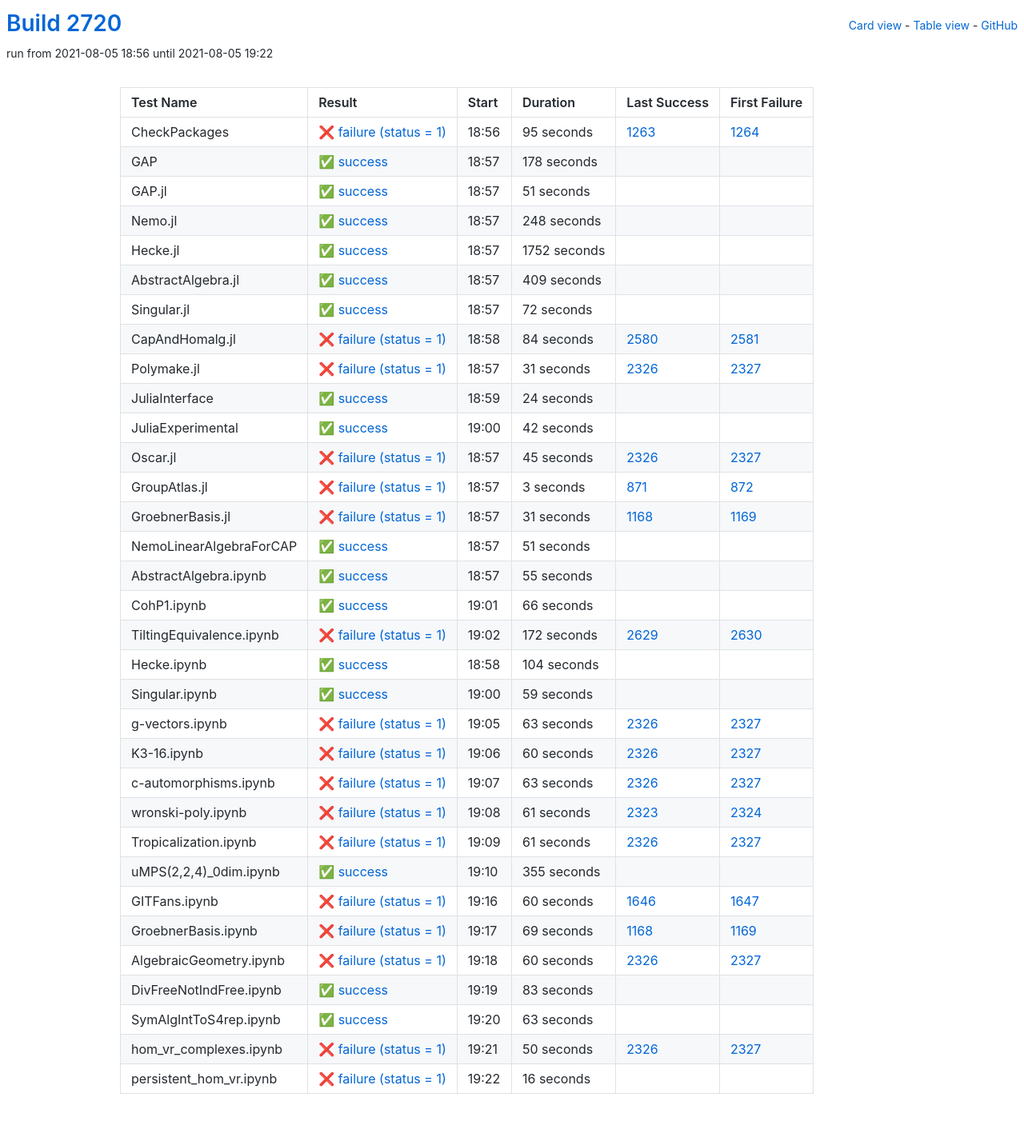
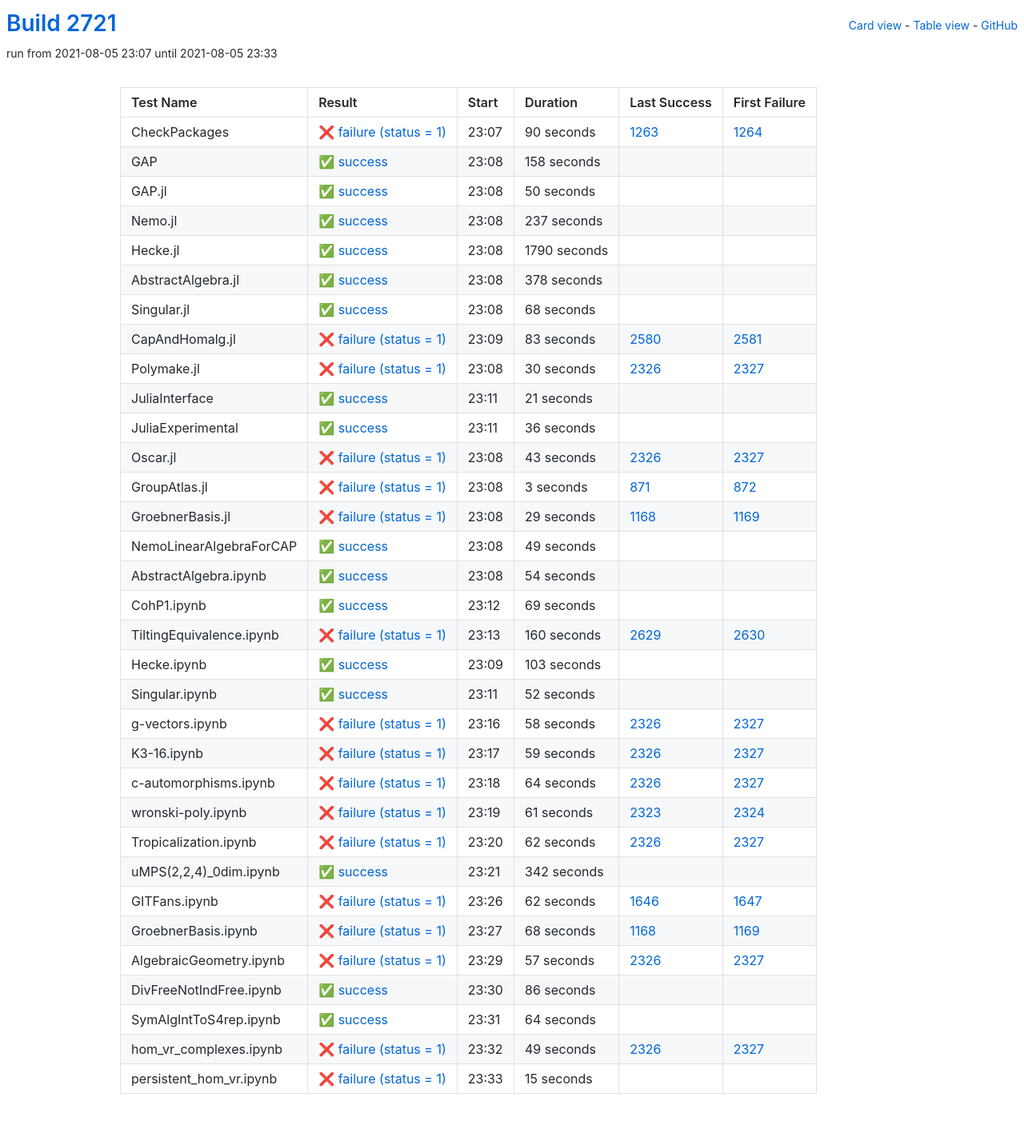
Before and after one commit to oscar-system/oscar-ci-status-stable, a Jekyll site: the page built from table.html, in a window 1280 px wide. Shown: the whole page at 80% size. Built offline with Jekyll 4.4.1, drawn with Linux system fonts in a browser that asks for light colours.

Commit message:
Build #2721

```diff
--- a/_data/ci.yml
+++ b/_data/ci.yml
@@ -1,6 +1,6 @@
 ---
-build: 2720
-build_url: https://oscarci.mathematik.uni-kl.de/job/oscar-stable/2720/
+build: 2721
+build_url: https://oscarci.mathematik.uni-kl.de/job/oscar-stable/2721/
 job: oscar-stable
 organization: oscar-system
 repo: oscar-ci-status-stable
@@ -8,152 +8,152 @@ repourl: https://github.com/oscar-system/oscar-ci-status-stable
 tests:
 - name: CheckPackages
   id: checkpackages
-  log: https://oscarci.mathematik.uni-kl.de/job/oscar-stable/2720/artifact/logs/build-2720/CheckPackages.log
-  start: 2021-08-05 18:56
+  log: https://oscarci.mathematik.uni-kl.de/job/oscar-stable/2721/artifact/logs/build-2721/CheckPackages.log
+  start: 2021-08-05 23:07
   success: false
   exitcode: 1
   status: failure
-  duration: 95
+  duration: 90
   last_success: 1263
   last_success_url: https://oscarci.mathematik.uni-kl.de/job/oscar-stable/1263/
   first_failure: 1264
   first_failure_url: https://oscarci.mathematik.uni-kl.de/job/oscar-stable/1264/
 - name: GAP
   id: gap
-  log: https://oscarci.mathematik.uni-kl.de/job/oscar-stable/2720/artifact/logs/build-2720/GAP.log
-  start: 2021-08-05 18:57
+  log: https://oscarci.mathematik.uni-kl.de/job/oscar-stable/2721/artifact/logs/build-2721/GAP.log
+  start: 2021-08-05 23:08
   success: true
   exitcode: 0
   status: success
-  duration: 178
+  duration: 158
   last_success: false
   last_success_url:
   first_failure: false
   first_failure_url:
 - name: GAP.jl
   id: gap-jl
-  log: https://oscarci.mathematik.uni-kl.de/job/oscar-stable/2720/artifact/logs/build-2720/GAP.jl.log
-  start: 2021-08-05 18:57
+  log: https://oscarci.mathematik.uni-kl.de/job/oscar-stable/2721/artifact/logs/build-2721/GAP.jl.log
+  start: 2021-08-05 23:08
   success: true
   exitcode: 0
   status: success
-  duration: 51
+  duration: 50
   last_success: false
   last_success_url:
   first_failure: false
   first_failure_url:
 - name: Nemo.jl
   id: nemo-jl
-  log: https://oscarci.mathematik.uni-kl.de/job/oscar-stable/2720/artifact/logs/build-2720/Nemo.jl.log
-  start: 2021-08-05 18:57
+  log: https://oscarci.mathematik.uni-kl.de/job/oscar-stable/2721/artifact/logs/build-2721/Nemo.jl.log
+  start: 2021-08-05 23:08
   success: true
   exitcode: 0
   status: success
-  duration: 248
+  duration: 237
   last_success: false
   last_success_url:
   first_failure: false
   first_failure_url:
 - name: Hecke.jl
   id: hecke-jl
-  log: https://oscarci.mathematik.uni-kl.de/job/oscar-stable/2720/artifact/logs/build-2720/Hecke.jl.log
-  start: 2021-08-05 18:57
+  log: https://oscarci.mathematik.uni-kl.de/job/oscar-stable/2721/artifact/logs/build-2721/Hecke.jl.log
+  start: 2021-08-05 23:08
   success: true
   exitcode: 0
   status: success
-  duration: 1752
+  duration: 1790
   last_success: false
   last_success_url:
   first_failure: false
   first_failure_url:
 - name: AbstractAlgebra.jl
   id: abstractalgebra-jl
-  log: https://oscarci.mathematik.uni-kl.de/job/oscar-stable/2720/artifact/logs/build-2720/AbstractAlgebra.jl.log
-  start: 2021-08-05 18:57
+  log: https://oscarci.mathematik.uni-kl.de/job/oscar-stable/2721/artifact/logs/build-2721/AbstractAlgebra.jl.log
+  start: 2021-08-05 23:08
   success: true
   exitcode: 0
   status: success
-  duration: 409
+  duration: 378
   last_success: false
   last_success_url:
   first_failure: false
   first_failure_url:
 - name: Singular.jl
   id: singular-jl
-  log: https://oscarci.mathematik.uni-kl.de/job/oscar-stable/2720/artifact/logs/build-2720/Singular.jl.log
-  start: 2021-08-05 18:57
+  log: https://oscarci.mathematik.uni-kl.de/job/oscar-stable/2721/artifact/logs/build-2721/Singular.jl.log
+  start: 2021-08-05 23:08
   success: true
   exitcode: 0
   status: success
-  duration: 72
+  duration: 68
   last_success: false
   last_success_url:
   first_failure: false
   first_failure_url:
 - name: CapAndHomalg.jl
   id: capandhomalg-jl
-  log: https://oscarci.mathematik.uni-kl.de/job/oscar-stable/2720/artifact/logs/build-2720/CapAndHomalg.jl.log
-  start: 2021-08-05 18:58
+  log: https://oscarci.mathematik.uni-kl.de/job/oscar-stable/2721/artifact/logs/build-2721/CapAndHomalg.jl.log
+  start: 2021-08-05 23:09
   success: false
   exitcode: 1
   status: failure
-  duration: 84
+  duration: 83
   last_success: 2580
   last_success_url: https://oscarci.mathematik.uni-kl.de/job/oscar-stable/2580/
   first_failure: 2581
   first_failure_url: https://oscarci.mathematik.uni-kl.de/job/oscar-stable/2581/
 - name: Polymake.jl
   id: polymake-jl
-  log: https://oscarci.mathematik.uni-kl.de/job/oscar-stable/2720/artifact/logs/build-2720/Polymake.jl.log
-  start: 2021-08-05 18:57
+  log: https://oscarci.mathematik.uni-kl.de/job/oscar-stable/2721/artifact/logs/build-2721/Polymake.jl.log
+  start: 2021-08-05 23:08
   success: false
   exitcode: 1
   status: failure
-  duration: 31
+  duration: 30
   last_success: 2326
   last_success_url: https://oscarci.mathematik.uni-kl.de/job/oscar-stable/2326/
   first_failure: 2327
   first_failure_url: https://oscarci.mathematik.uni-kl.de/job/oscar-stable/2327/
 - name: JuliaInterface
   id: juliainterface
-  log: https://oscarci.mathematik.uni-kl.de/job/oscar-stable/2720/artifact/logs/build-2720/JuliaInterface.log
-  start: 2021-08-05 18:59
+  log: https://oscarci.mathematik.uni-kl.de/job/oscar-stable/2721/artifact/logs/build-2721/JuliaInterface.log
+  start: 2021-08-05 23:11
   success: true
   exitcode: 0
   status: success
-  duration: 24
+  duration: 21
   last_success: false
   last_success_url:
   first_failure: false
   first_failure_url:
 - name: JuliaExperimental
   id: juliaexperimental
-  log: https://oscarci.mathematik.uni-kl.de/job/oscar-stable/2720/artifact/logs/build-2720/JuliaExperimental.log
-  start: 2021-08-05 19:00
+  log: https://oscarci.mathematik.uni-kl.de/job/oscar-stable/2721/artifact/logs/build-2721/JuliaExperimental.log
+  start: 2021-08-05 23:11
   success: true
   exitcode: 0
   status: success
-  duration: 42
+  duration: 36
   last_success: false
   last_success_url:
   first_failure: false
   first_failure_url:
 - name: Oscar.jl
   id: oscar-jl
-  log: https://oscarci.mathematik.uni-kl.de/job/oscar-stable/2720/artifact/logs/build-2720/Oscar.jl.log
-  start: 2021-08-05 18:57
+  log: https://oscarci.mathematik.uni-kl.de/job/oscar-stable/2721/artifact/logs/build-2721/Oscar.jl.log
+  start: 2021-08-05 23:08
   success: false
   exitcode: 1
   status: failure
-  duration: 45
+  duration: 43
   last_success: 2326
   last_success_url: https://oscarci.mathematik.uni-kl.de/job/oscar-stable/2326/
   first_failure: 2327
   first_failure_url: https://oscarci.mathematik.uni-kl.de/job/oscar-stable/2327/
 - name: GroupAtlas.jl
   id: groupatlas-jl
-  log: https://oscarci.mathematik.uni-kl.de/job/oscar-stable/2720/artifact/logs/build-2720/GroupAtlas.jl.log
-  start: 2021-08-05 18:57
+  log: https://oscarci.mathematik.uni-kl.de/job/oscar-stable/2721/artifact/logs/build-2721/GroupAtlas.jl.log
+  start: 2021-08-05 23:08
   success: false
   exitcode: 1
   status: failure
@@ -164,128 +164,128 @@ tests:
   first_failure_url: https://oscarci.mathematik.uni-kl.de/job/oscar-stable/872/
 - name: GroebnerBasis.jl
   id: groebnerbasis-jl
-  log: https://oscarci.mathematik.uni-kl.de/job/oscar-stable/2720/artifact/logs/build-2720/GroebnerBasis.jl.log
-  start: 2021-08-05 18:57
+  log: https://oscarci.mathematik.uni-kl.de/job/oscar-stable/2721/artifact/logs/build-2721/GroebnerBasis.jl.log
+  start: 2021-08-05 23:08
   success: false
   exitcode: 1
   status: failure
-  duration: 31
+  duration: 29
   last_success: 1168
   last_success_url: https://oscarci.mathematik.uni-kl.de/job/oscar-stable/1168/
   first_failure: 1169
   first_failure_url: https://oscarci.mathematik.uni-kl.de/job/oscar-stable/1169/
 - name: NemoLinearAlgebraForCAP
   id: nemolinearalgebraforcap
-  log: https://oscarci.mathematik.uni-kl.de/job/oscar-stable/2720/artifact/logs/build-2720/NemoLinearAlgebraForCAP.log
-  start: 2021-08-05 18:57
+  log: https://oscarci.mathematik.uni-kl.de/job/oscar-stable/2721/artifact/logs/build-2721/NemoLinearAlgebraForCAP.log
+  start: 2021-08-05 23:08
   success: true
   exitcode: 0
   status: success
-  duration: 51
+  duration: 49
   last_success: false
   last_success_url:
   first_failure: false
   first_failure_url:
 - name: AbstractAlgebra.ipynb
   id: abstractalgebra-ipynb
-  log: https://oscarci.mathematik.uni-kl.de/job/oscar-stable/2720/artifact/logs/build-2720/AbstractAlgebra.ipynb.log
-  start: 2021-08-05 18:57
+  log: https://oscarci.mathematik.uni-kl.de/job/oscar-stable/2721/artifact/logs/build-2721/AbstractAlgebra.ipynb.log
+  start: 2021-08-05 23:08
   success: true
   exitcode: 0
   status: success
-  duration: 55
+  duration: 54
   last_success: false
   last_success_url:
   first_failure: false
   first_failure_url:
 - name: CohP1.ipynb
   id: cohp1-ipynb
-  log: https://oscarci.mathematik.uni-kl.de/job/oscar-stable/2720/artifact/logs/build-2720/CohP1.ipynb.log
-  start: 2021-08-05 19:01
+  log: https://oscarci.mathematik.uni-kl.de/job/oscar-stable/2721/artifact/logs/build-2721/CohP1.ipynb.log
+  start: 2021-08-05 23:12
   success: true
   exitcode: 0
   status: success
-  duration: 66
+  duration: 69
   last_success: false
   last_success_url:
   first_failure: false
   first_failure_url:
 - name: TiltingEquivalence.ipynb
   id: tiltingequivalence-ipynb
-  log: https://oscarci.mathematik.uni-kl.de/job/oscar-stable/2720/artifact/logs/build-2720/TiltingEquivalence.ipynb.log
-  start: 2021-08-05 19:02
+  log: https://oscarci.mathematik.uni-kl.de/job/oscar-stable/2721/artifact/logs/build-2721/TiltingEquivalence.ipynb.log
+  start: 2021-08-05 23:13
   success: false
   exitcode: 1
   status: failure
-  duration: 172
+  duration: 160
   last_success: 2629
   last_success_url: https://oscarci.mathematik.uni-kl.de/job/oscar-stable/2629/
   first_failure: 2630
   first_failure_url: https://oscarci.mathematik.uni-kl.de/job/oscar-stable/2630/
 - name: Hecke.ipynb
   id: hecke-ipynb
-  log: https://oscarci.mathematik.uni-kl.de/job/oscar-stable/2720/artifact/logs/build-2720/Hecke.ipynb.log
-  start: 2021-08-05 18:58
+  log: https://oscarci.mathematik.uni-kl.de/job/oscar-stable/2721/artifact/logs/build-2721/Hecke.ipynb.log
+  start: 2021-08-05 23:09
   success: true
   exitcode: 0
   status: success
-  duration: 104
+  duration: 103
   last_success: false
   last_success_url:
   first_failure: false
   first_failure_url:
 - name: Singular.ipynb
   id: singular-ipynb
-  log: https://oscarci.mathematik.uni-kl.de/job/oscar-stable/2720/artifact/logs/build-2720/Singular.ipynb.log
-  start: 2021-08-05 19:00
+  log: https://oscarci.mathematik.uni-kl.de/job/oscar-stable/2721/artifact/logs/build-2721/Singular.ipynb.log
+  start: 2021-08-05 23:11
   success: true
   exitcode: 0
   status: success
-  duration: 59
+  duration: 52
   last_success: false
   last_success_url:
   first_failure: false
   first_failure_url:
 - name: g-vectors.ipynb
   id: g-vectors-ipynb
-  log: https://oscarci.mathematik.uni-kl.de/job/oscar-stable/2720/artifact/logs/build-2720/g-vectors.ipynb.log
-  start: 2021-08-05 19:05
+  log: https://oscarci.mathematik.uni-kl.de/job/oscar-stable/2721/artifact/logs/build-2721/g-vectors.ipynb.log
+  start: 2021-08-05 23:16
   success: false
   exitcode: 1
   status: failure
-  duration: 63
+  duration: 58
   last_success: 2326
   last_success_url: https://oscarci.mathematik.uni-kl.de/job/oscar-stable/2326/
   first_failure: 2327
   first_failure_url: https://oscarci.mathematik.uni-kl.de/job/oscar-stable/2327/
 - name: K3-16.ipynb
   id: k3-16-ipynb
-  log: https://oscarci.mathematik.uni-kl.de/job/oscar-stable/2720/artifact/logs/build-2720/K3-16.ipynb.log
-  start: 2021-08-05 19:06
+  log: https://oscarci.mathematik.uni-kl.de/job/oscar-stable/2721/artifact/logs/build-2721/K3-16.ipynb.log
+  start: 2021-08-05 23:17
   success: false
   exitcode: 1
   status: failure
-  duration: 60
+  duration: 59
   last_success: 2326
   last_success_url: https://oscarci.mathematik.uni-kl.de/job/oscar-stable/2326/
   first_failure: 2327
   first_failure_url: https://oscarci.mathematik.uni-kl.de/job/oscar-stable/2327/
 - name: c-automorphisms.ipynb
   id: c-automorphisms-ipynb
-  log: https://oscarci.mathematik.uni-kl.de/job/oscar-stable/2720/artifact/logs/build-2720/c-automorphisms.ipynb.log
-  start: 2021-08-05 19:07
+  log: https://oscarci.mathematik.uni-kl.de/job/oscar-stable/2721/artifact/logs/build-2721/c-automorphisms.ipynb.log
+  start: 2021-08-05 23:18
   success: false
   exitcode: 1
   status: failure
-  duration: 63
+  duration: 64
   last_success: 2326
   last_success_url: https://oscarci.mathematik.uni-kl.de/job/oscar-stable/2326/
   first_failure: 2327
   first_failure_url: https://oscarci.mathematik.uni-kl.de/job/oscar-stable/2327/
 - name: wronski-poly.ipynb
   id: wronski-poly-ipynb
-  log: https://oscarci.mathematik.uni-kl.de/job/oscar-stable/2720/artifact/logs/build-2720/wronski-poly.ipynb.log
-  start: 2021-08-05 19:08
+  log: https://oscarci.mathematik.uni-kl.de/job/oscar-stable/2721/artifact/logs/build-2721/wronski-poly.ipynb.log
+  start: 2021-08-05 23:19
   success: false
   exitcode: 1
   status: failure
@@ -296,108 +296,108 @@ tests:
   first_failure_url: https://oscarci.mathematik.uni-kl.de/job/oscar-stable/2324/
 - name: Tropicalization.ipynb
   id: tropicalization-ipynb
-  log: https://oscarci.mathematik.uni-kl.de/job/oscar-stable/2720/artifact/logs/build-2720/Tropicalization.ipynb.log
-  start: 2021-08-05 19:09
+  log: https://oscarci.mathematik.uni-kl.de/job/oscar-stable/2721/artifact/logs/build-2721/Tropicalization.ipynb.log
+  start: 2021-08-05 23:20
   success: false
   exitcode: 1
   status: failure
-  duration: 61
+  duration: 62
   last_success: 2326
   last_success_url: https://oscarci.mathematik.uni-kl.de/job/oscar-stable/2326/
   first_failure: 2327
   first_failure_url: https://oscarci.mathematik.uni-kl.de/job/oscar-stable/2327/
 - name: uMPS(2,2,4)_0dim.ipynb
   id: umps-2-2-4-0dim-ipynb
-  log: https://oscarci.mathematik.uni-kl.de/job/oscar-stable/2720/artifact/logs/build-2720/uMPS-2-2-4-_0dim.ipynb.log
-  start: 2021-08-05 19:10
+  log: https://oscarci.mathematik.uni-kl.de/job/oscar-stable/2721/artifact/logs/build-2721/uMPS-2-2-4-_0dim.ipynb.log
+  start: 2021-08-05 23:21
   success: true
   exitcode: 0
   status: success
-  duration: 355
+  duration: 342
   last_success: false
   last_success_url:
   first_failure: false
   first_failure_url:
 - name: GITFans.ipynb
   id: gitfans-ipynb
-  log: https://oscarci.mathematik.uni-kl.de/job/oscar-stable/2720/artifact/logs/build-2720/GITFans.ipynb.log
-  start: 2021-08-05 19:16
+  log: https://oscarci.mathematik.uni-kl.de/job/oscar-stable/2721/artifact/logs/build-2721/GITFans.ipynb.log
+  start: 2021-08-05 23:26
   success: false
   exitcode: 1
   status: failure
-  duration: 60
+  duration: 62
   last_success: 1646
   last_success_url: https://oscarci.mathematik.uni-kl.de/job/oscar-stable/1646/
   first_failure: 1647
   first_failure_url: https://oscarci.mathematik.uni-kl.de/job/oscar-stable/1647/
 - name: GroebnerBasis.ipynb
   id: groebnerbasis-ipynb
-  log: https://oscarci.mathematik.uni-kl.de/job/oscar-stable/2720/artifact/logs/build-2720/GroebnerBasis.ipynb.log
-  start: 2021-08-05 19:17
+  log: https://oscarci.mathematik.uni-kl.de/job/oscar-stable/2721/artifact/logs/build-2721/GroebnerBasis.ipynb.log
+  start: 2021-08-05 23:27
   success: false
   exitcode: 1
   status: failure
-  duration: 69
+  duration: 68
   last_success: 1168
   last_success_url: https://oscarci.mathematik.uni-kl.de/job/oscar-stable/1168/
   first_failure: 1169
   first_failure_url: https://oscarci.mathematik.uni-kl.de/job/oscar-stable/1169/
 - name: AlgebraicGeometry.ipynb
   id: algebraicgeometry-ipynb
-  log: https://oscarci.mathematik.uni-kl.de/job/oscar-stable/2720/artifact/logs/build-2720/AlgebraicGeometry.ipynb.log
-  start: 2021-08-05 19:18
+  log: https://oscarci.mathematik.uni-kl.de/job/oscar-stable/2721/artifact/logs/build-2721/AlgebraicGeometry.ipynb.log
+  start: 2021-08-05 23:29
   success: false
   exitcode: 1
   status: failure
-  duration: 60
+  duration: 57
   last_success: 2326
   last_success_url: https://oscarci.mathematik.uni-kl.de/job/oscar-stable/2326/
   first_failure: 2327
   first_failure_url: https://oscarci.mathematik.uni-kl.de/job/oscar-stable/2327/
 - name: DivFreeNotIndFree.ipynb
   id: divfreenotindfree-ipynb
-  log: https://oscarci.mathematik.uni-kl.de/job/oscar-stable/2720/artifact/logs/build-2720/DivFreeNotIndFree.ipynb.log
-  start: 2021-08-05 19:19
+  log: https://oscarci.mathematik.uni-kl.de/job/oscar-stable/2721/artifact/logs/build-2721/DivFreeNotIndFree.ipynb.log
+  start: 2021-08-05 23:30
   success: true
   exitcode: 0
   status: success
-  duration: 83
+  duration: 86
   last_success: false
   last_success_url:
   first_failure: false
   first_failure_url:
 - name: SymAlgIntToS4rep.ipynb
   id: symalginttos4rep-ipynb
-  log: https://oscarci.mathematik.uni-kl.de/job/oscar-stable/2720/artifact/logs/build-2720/SymAlgIntToS4rep.ipynb.log
-  start: 2021-08-05 19:20
+  log: https://oscarci.mathematik.uni-kl.de/job/oscar-stable/2721/artifact/logs/build-2721/SymAlgIntToS4rep.ipynb.log
+  start: 2021-08-05 23:31
   success: true
   exitcode: 0
   status: success
-  duration: 63
+  duration: 64
   last_success: false
   last_success_url:
   first_failure: false
   first_failure_url:
 - name: hom_vr_complexes.ipynb
   id: hom-vr-complexes-ipynb
-  log: https://oscarci.mathematik.uni-kl.de/job/oscar-stable/2720/artifact/logs/build-2720/hom_vr_complexes.ipynb.log
-  start: 2021-08-05 19:21
+  log: https://oscarci.mathematik.uni-kl.de/job/oscar-stable/2721/artifact/logs/build-2721/hom_vr_complexes.ipynb.log
+  start: 2021-08-05 23:32
   success: false
   exitcode: 1
   status: failure
-  duration: 50
+  duration: 49
   last_success: 2326
   last_success_url: https://oscarci.mathematik.uni-kl.de/job/oscar-stable/2326/
   first_failure: 2327
   first_failure_url: https://oscarci.mathematik.uni-kl.de/job/oscar-stable/2327/
 - name: persistent_hom_vr.ipynb
   id: persistent-hom-vr-ipynb
-  log: https://oscarci.mathematik.uni-kl.de/job/oscar-stable/2720/artifact/logs/build-2720/persistent_hom_vr.ipynb.log
-  start: 2021-08-05 19:22
+  log: https://oscarci.mathematik.uni-kl.de/job/oscar-stable/2721/artifact/logs/build-2721/persistent_hom_vr.ipynb.log
+  start: 2021-08-05 23:33
   success: false
   exitcode: 1
   status: failure
-  duration: 16
+  duration: 15
   last_success: false
   last_success_url:
   first_failure: false
```
Also changed, not shown: README.md.
